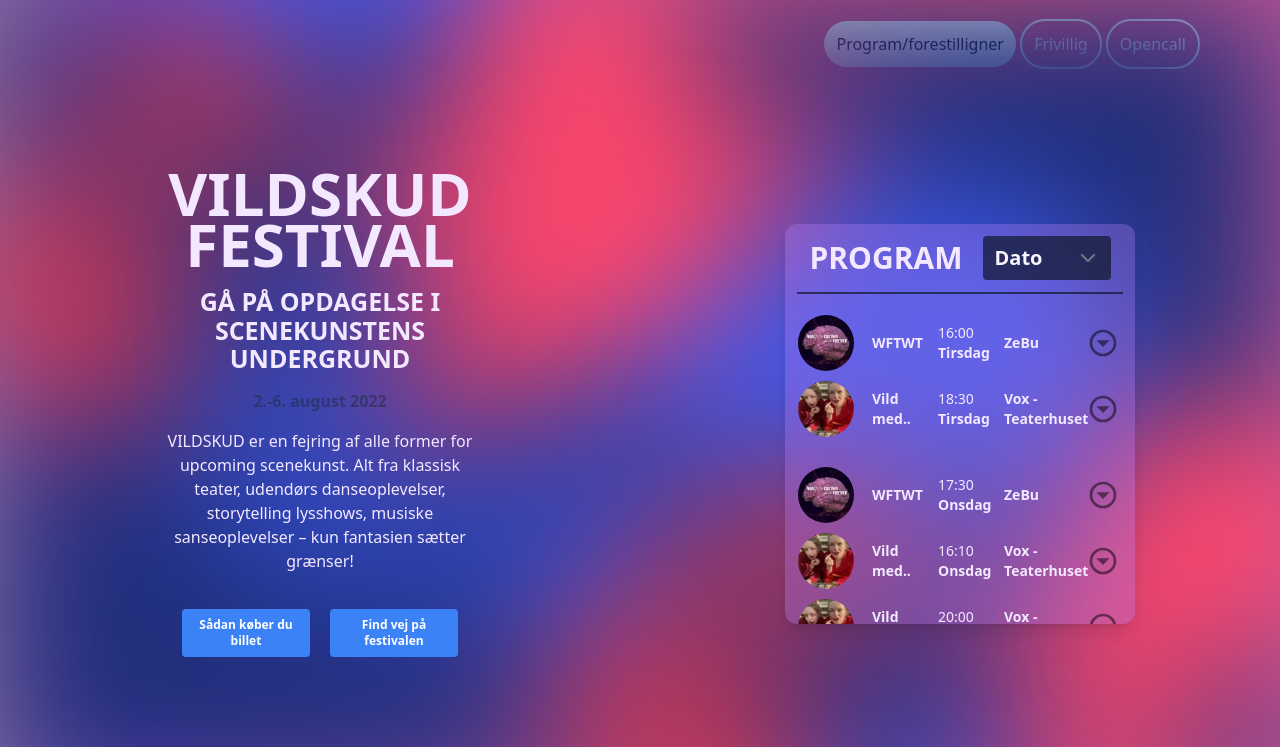
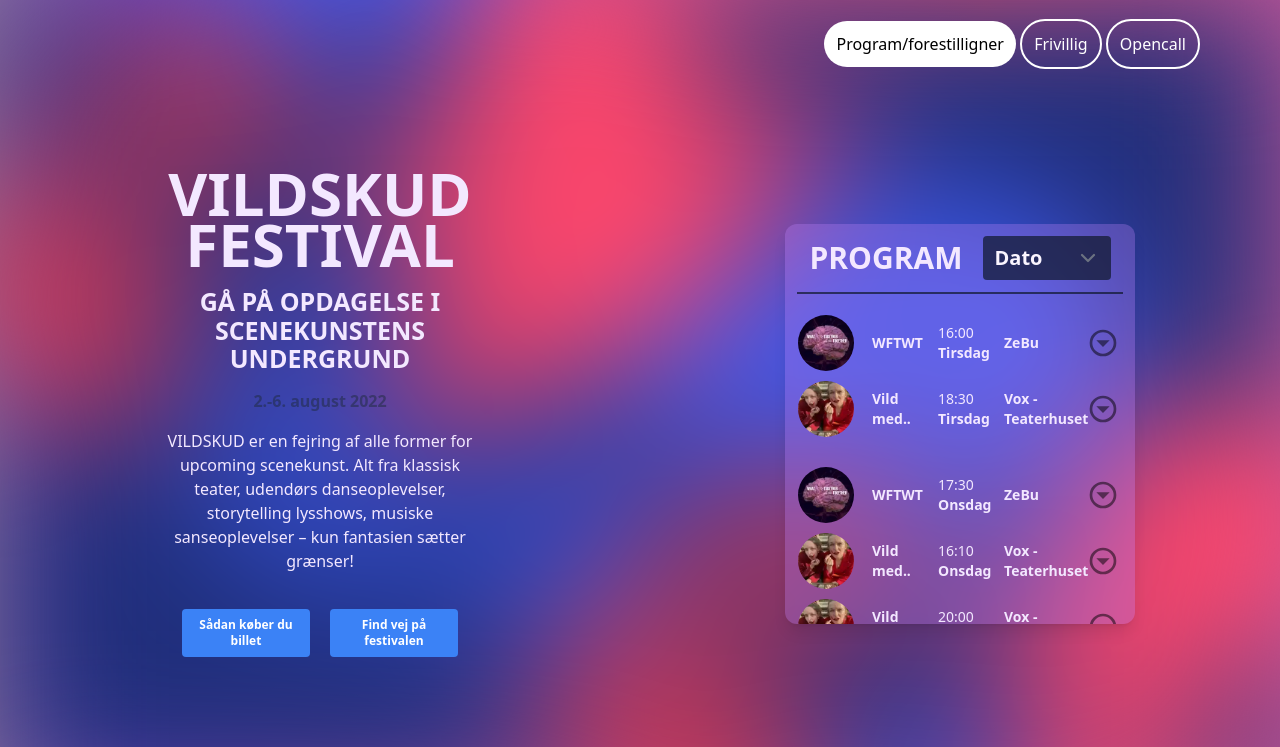
Before and after one commit to fiskejonas/vildskud, a website built with Vite: page src/index.html in a window 1280 px wide. Shown: the top 747 px of the page. Built offline with nearby package versions, Linux system fonts and the light colour scheme.

Commit message:
relativeheader

```diff
--- a/src/index.html
+++ b/src/index.html
@@ -7,8 +7,15 @@
     <title>Vite App</title>
   </head>
   <body class="">
+    <div class="fixed top-0 h-screen w-screen bg-[#1F2E7A] blur-[70px]">
+      <div
+        class="absolute h-screen w-screen animate-spin-slow bg-center"
+        style="background-image: url(img/bg-shapes-square.svg)"
+      ></div>
+    </div>
+
     <header>
-      <nav class="flex justify-center space-y-10 pt-8 md:justify-end md:pr-20">
+      <nav class="relative flex justify-center space-y-10 pt-8 md:justify-end md:pr-20 ">
         <ul>
           <a class="rounded-full bg-white p-3 text-black" href="index.html"
             >Program/forestilligner</a
@@ -27,12 +34,6 @@
       </nav>
     </header>
 
-    <div class="fixed top-0 h-screen w-screen bg-[#1F2E7A] blur-[70px]">
-      <div
-        class="absolute h-screen w-screen animate-spin-slow bg-center"
-        style="background-image: url(img/bg-shapes-square.svg)"
-      ></div>
-    </div>
     <div class="hero_container relative mt-28 flex flex-col place-items-center">
       <div
         class="hero_titel mb-6 flex max-w-xs flex-col place-items-center gap-4"
```
